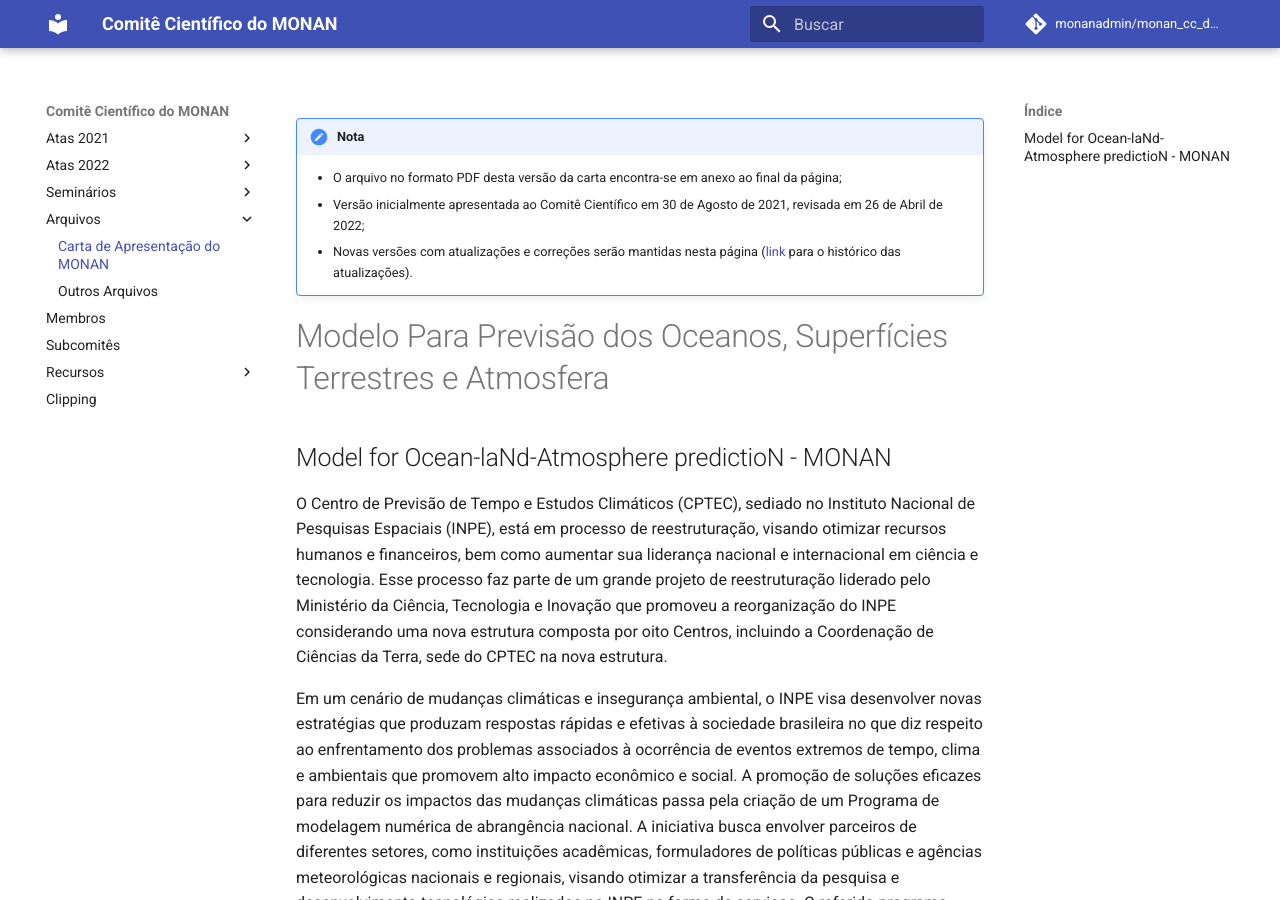
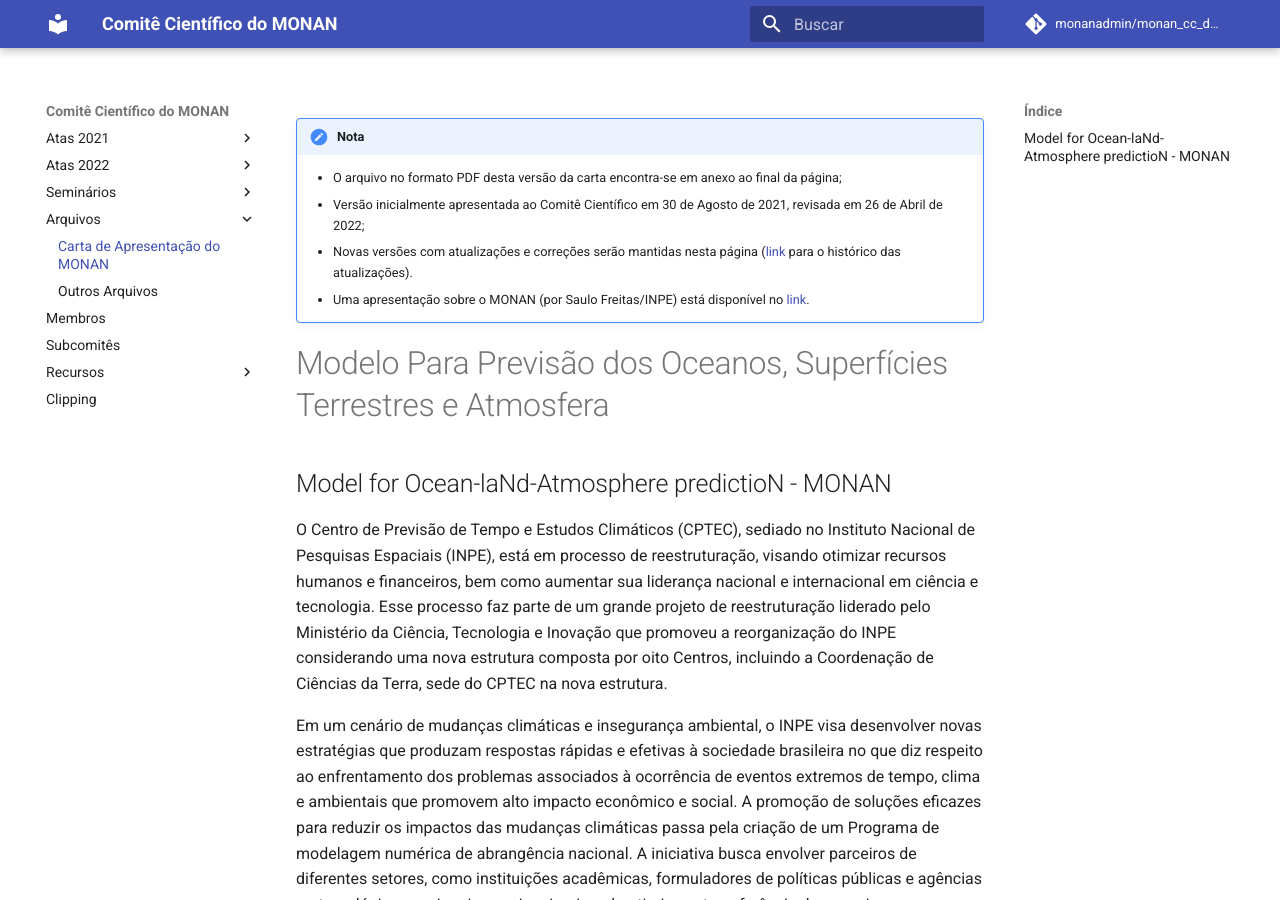
Before and after one commit to monanadmin/monan_cc_docs, an MkDocs documentation site: the page built from docs/carta_apres_monan.md, in a window 1280 px wide and 900 px high. Built offline with MkDocs 1.6.1 and Material for MkDocs 9.7.7, drawn with Linux system fonts in a browser that asks for light colours; comment, search, counter and statistics services are not loaded.

Commit message:
Adicionando link para apresentação sobre o MONAN

```diff
--- a/docs/carta_apres_monan.md
+++ b/docs/carta_apres_monan.md
@@ -3,6 +3,7 @@
     * O arquivo no formato PDF desta versão da carta encontra-se em anexo ao final da página;
     * Versão inicialmente apresentada ao Comitê Científico em 30 de Agosto de 2021, revisada em 26 de Abril de 2022;
     * Novas versões com atualizações e correções serão mantidas nesta página ([link](https://github.com/monanadmin/monan_cc_docs/commits/master/docs/carta_apres_monan.md) para o histórico das atualizações).
+    * Uma apresentação sobre o MONAN (por Saulo Freitas/INPE) está disponível no [link](https://drive.google.com/file/d/1So-mbYqoU22i4tFz0VRhQ6MxBRMA0kHj/view?usp=sharing).
 
 # Modelo Para Previsão dos Oceanos, Superfícies Terrestres e Atmosfera
 
```
